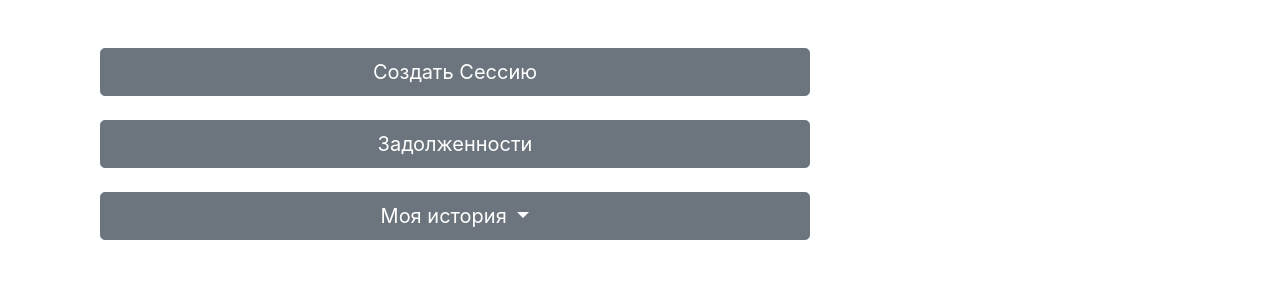
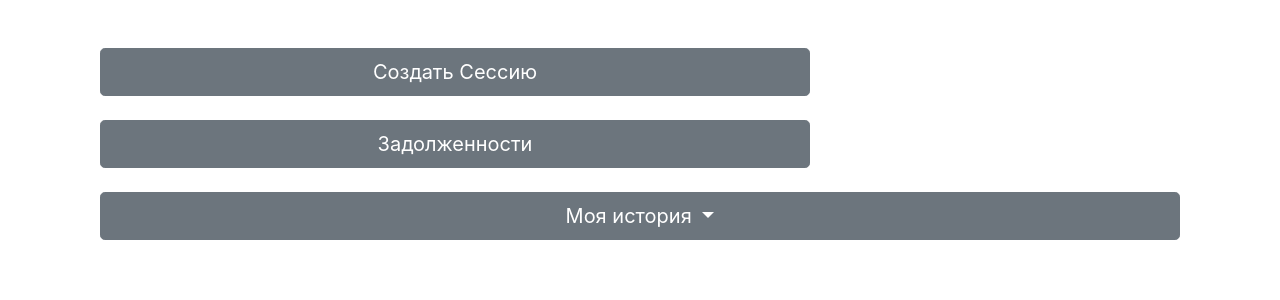
Before and after one commit to sashaaero/CheckSplitter, a Python web app: template templates/index.html in a window 1280 px wide. Shown: the part 56-356 px from the top of the page. Run offline with Jinja, Linux system fonts and the light colour scheme; the template is opened without the code that fills it: most values are stand-ins (such as "Sample title", 1, 10 or a date in 2020); some libraries are stand-ins or nearby versions.

Commit message:
Some refactor in index.html.

```diff
--- a/templates/index.html
+++ b/templates/index.html
@@ -13,19 +13,16 @@
             </div>
         </div>
         <br>
-        <div class="row">
-            <div class="col-md-8">
-                <div class="btn-group btn-block" role="group">
+                <div class="dropdown btn-group btn-block">
                     <button id="history" type="button" class="btn btn-secondary btn-lg dropdown-toggle "
                             data-toggle="dropdown" aria-haspopup="true" aria-expanded="false">
                         Моя история
                     </button>
-                    <div class="dropdown-menu dropdown-menu" aria-labelledby="history">
-                        <a class="dropdown-item" href="{{ url_for('credit_history') }}">История переводов</a>
-                        <a class="dropdown-item" href="{{ url_for('history') }}">История сессий</a>
+                    <div class="dropdown-menu dropdown-menu-block">
+                        <a class="dropdown-item d-flex justify-content-center" href="{{ url_for('credit_history') }}">История переводов</a>
+                        <a class="dropdown-item d-flex justify-content-center" href="{{ url_for('history') }}">История сессий</a>
                     </div>
                 </div>
-            </div>
-        </div>
+
 	</div>
 {% endblock %}
```
